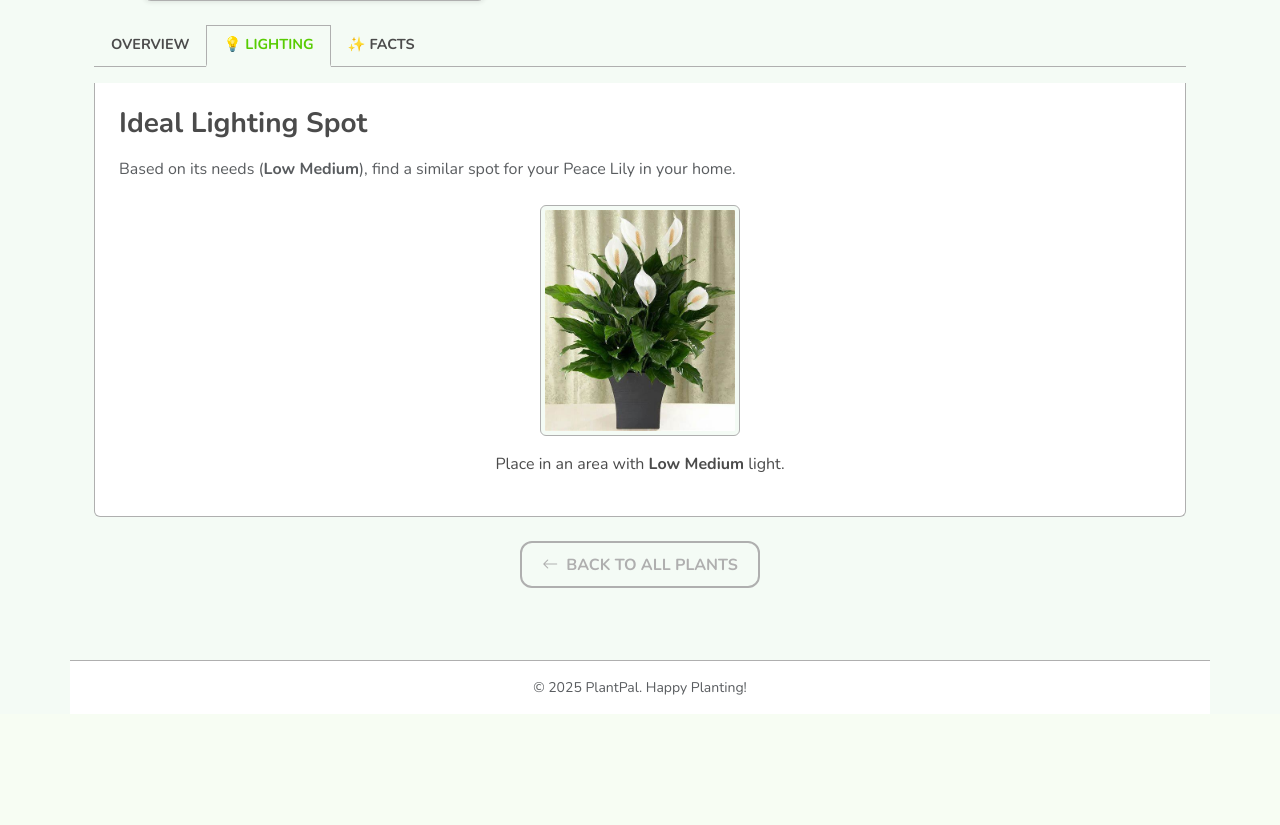
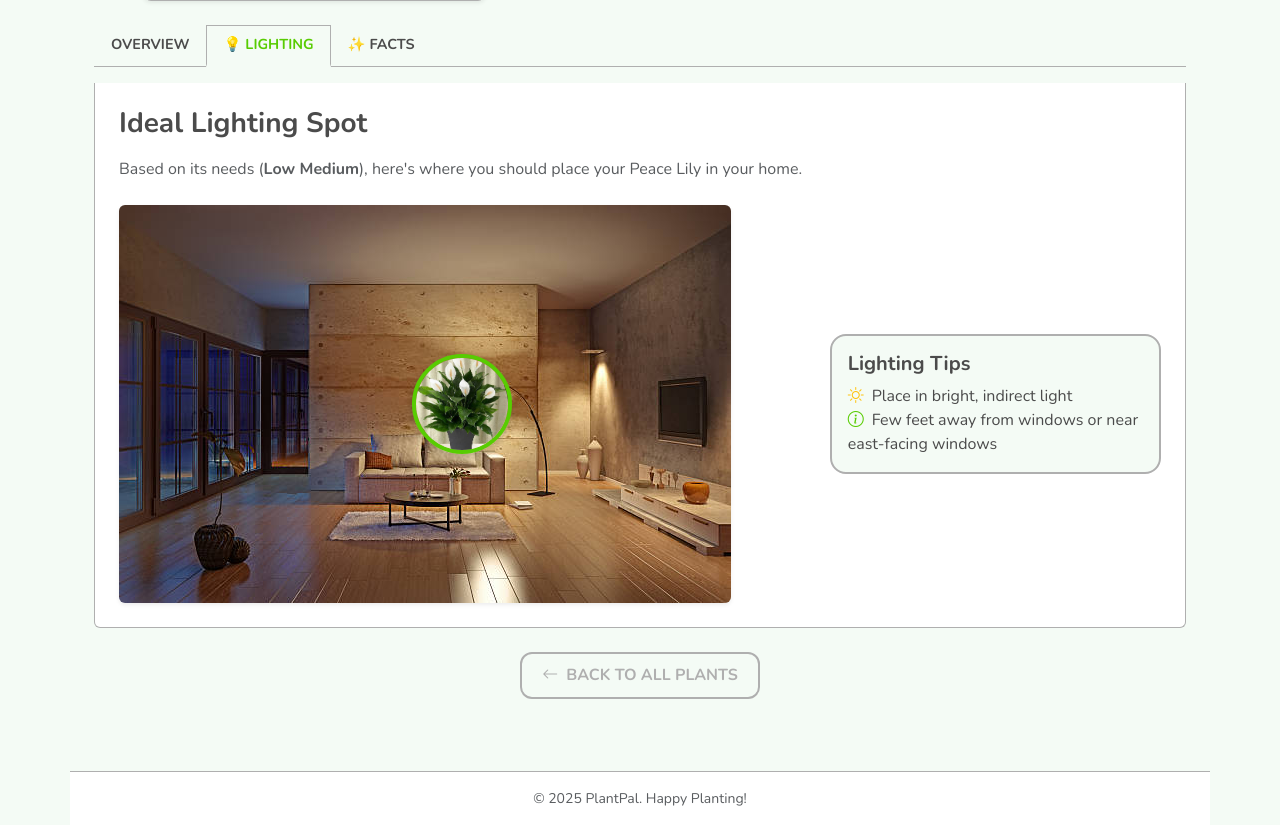
Before and after one commit to tvytran/UIDesignPlants, a Flask app: page /plants/peace-lily in a window 1280 px wide, after a click on "💡 LIGHTING". Shown: the part 577-1402 px from the top of the page. Before the commit the page ends 1272 px from the top, so only its background shows below. Run offline with Flask 3, Linux system fonts and the light colour scheme.

Commit message:
fixed lighting page

```diff
--- a/templates/plant-detail.html
+++ b/templates/plant-detail.html
@@ -55,18 +55,52 @@
              <h3 class="mb-3">Ideal Lighting Spot</h3>
               <p class="text-muted mb-4">
                     Based on its needs (<strong>{{ correct_zone.replace('-', ' ').title() if correct_zone else 'Unknown Zone' }}</strong>),
-                    find a similar spot for your {{ plant.name }} in your home.
+                    here's where you should place your {{ plant.name }} in your home.
                 </p>
-              <div class="text-center">
-                 {# Simplified: Show the image and text, removed complex positioning #}
-                 <img src="{{ url_for('static', filename='images/' + plant.image) }}"
-                      alt="{{ plant.name }} in suggested lighting"
-                      class="img-thumbnail mb-3" style="max-width: 200px;">
-                 <p>Place in an area with <strong>{{ correct_zone.replace('-', ' ').title() if correct_zone else 'appropriate' }}</strong> light.</p>
-                 {% if not correct_zone %}
-                     <p class="text-danger small">Could not determine exact lighting zone.</p>
-                 {% endif %}
-             </div>
+              <div class="row align-items-center g-4">
+                  <div class="col-md-8">
+                      <div class="position-relative">
+                          <img src="{{ url_for('static', filename='images/istockphoto-149468256-612x612.jpg') }}"
+                               alt="Room lighting guide"
+                               class="img-fluid rounded shadow-sm">
+                          {% if correct_zone %}
+                              <div class="position-absolute" style="
+                                  {% if 'bright' in correct_zone %}
+                                      left: 20%; top: 50%;  {# Near the large windows #}
+                                  {% elif 'medium' in correct_zone %}
+                                      left: 50%; top: 50%;  {# Middle of the room #}
+                                  {% else %}
+                                      left: 80%; top: 50%;  {# Far from windows, near the wall #}
+                                  {% endif %}
+                                  transform: translate(-50%, -50%); z-index: 2;">
+                                  <img src="{{ url_for('static', filename='images/' + plant.image) }}"
+                                       alt="{{ plant.name }}"
+                                       class="rounded-circle border border-4 border-success"
+                                       style="width: 100px; height: 100px; object-fit: cover; box-shadow: 0 4px 8px rgba(0,0,0,0.2);">
+                              </div>
+                          {% endif %}
+                      </div>
+                  </div>
+                  <div class="col-md-4">
+                      <div class="card">
+                          <div class="card-body">
+                              <h5 class="card-title">Lighting Tips</h5>
+                              <ul class="list-unstyled mb-0">
+                                  {% if 'bright' in correct_zone %}
+                                      <li><i class="bi bi-sun-fill text-warning me-2"></i>Place near windows with direct sunlight</li>
+                                      <li><i class="bi bi-info-circle text-primary me-2"></i>South or west-facing windows are ideal</li>
+                                  {% elif 'medium' in correct_zone %}
+                                      <li><i class="bi bi-sun text-warning me-2"></i>Place in bright, indirect light</li>
+                                      <li><i class="bi bi-info-circle text-primary me-2"></i>Few feet away from windows or near east-facing windows</li>
+                                  {% else %}
+                                      <li><i class="bi bi-cloud-sun text-warning me-2"></i>Place in low light areas</li>
+                                      <li><i class="bi bi-info-circle text-primary me-2"></i>North-facing windows or interior spaces</li>
+                                  {% endif %}
+                              </ul>
+                          </div>
+                      </div>
+                  </div>
+              </div>
         </div>
 
         <!-- Facts Tab -->
```
